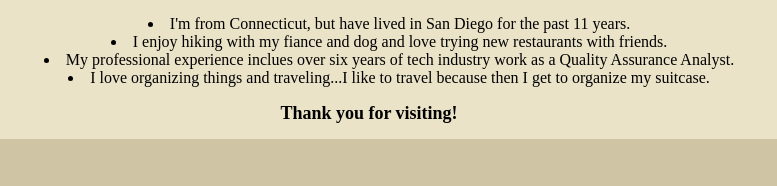
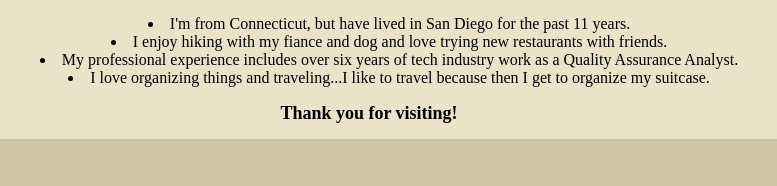
Before and after one commit to Kmphelps/personal-website, a plain HTML site: page index.html in a window 1280 px wide. Shown: the part 532-718 px from the top of the page, 271-1048 px from the left. Drawn offline with Linux system fonts and the light colour scheme.

Commit message:
fixed typo

```diff
--- a/index.html
+++ b/index.html
@@ -21,7 +21,7 @@
         <ul id="ul">
             <li>I'm from Connecticut, but have lived in San Diego for the past 11 years.</li>
             <li>I enjoy hiking with my fiance and dog and love trying new restaurants with friends.</li>
-            <li>My professional experience inclues over six years of tech industry work as a Quality Assurance Analyst.</li>
+            <li>My professional experience includes over six years of tech industry work as a Quality Assurance Analyst.</li>
             <li>I love organizing things and traveling...I like to travel because then I get to organize my suitcase.</li>
         </ul>
         </p>
```
